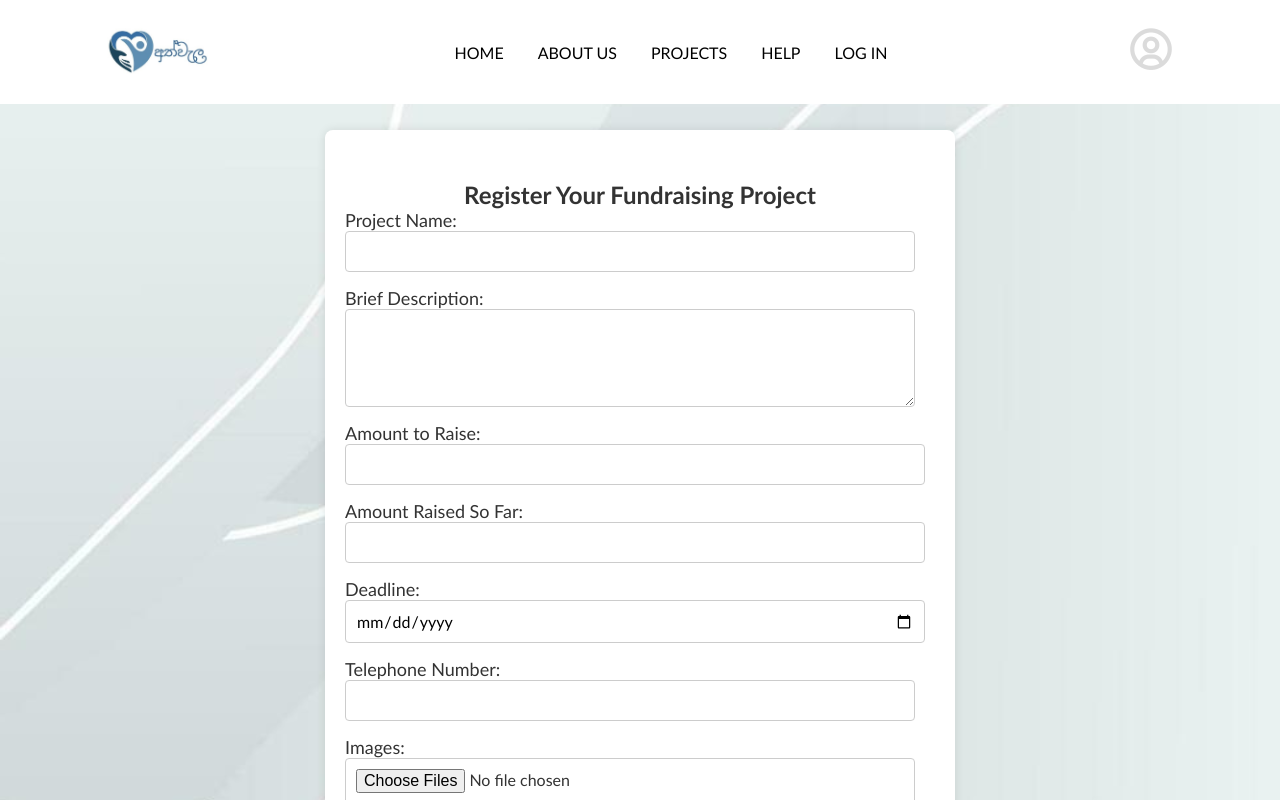
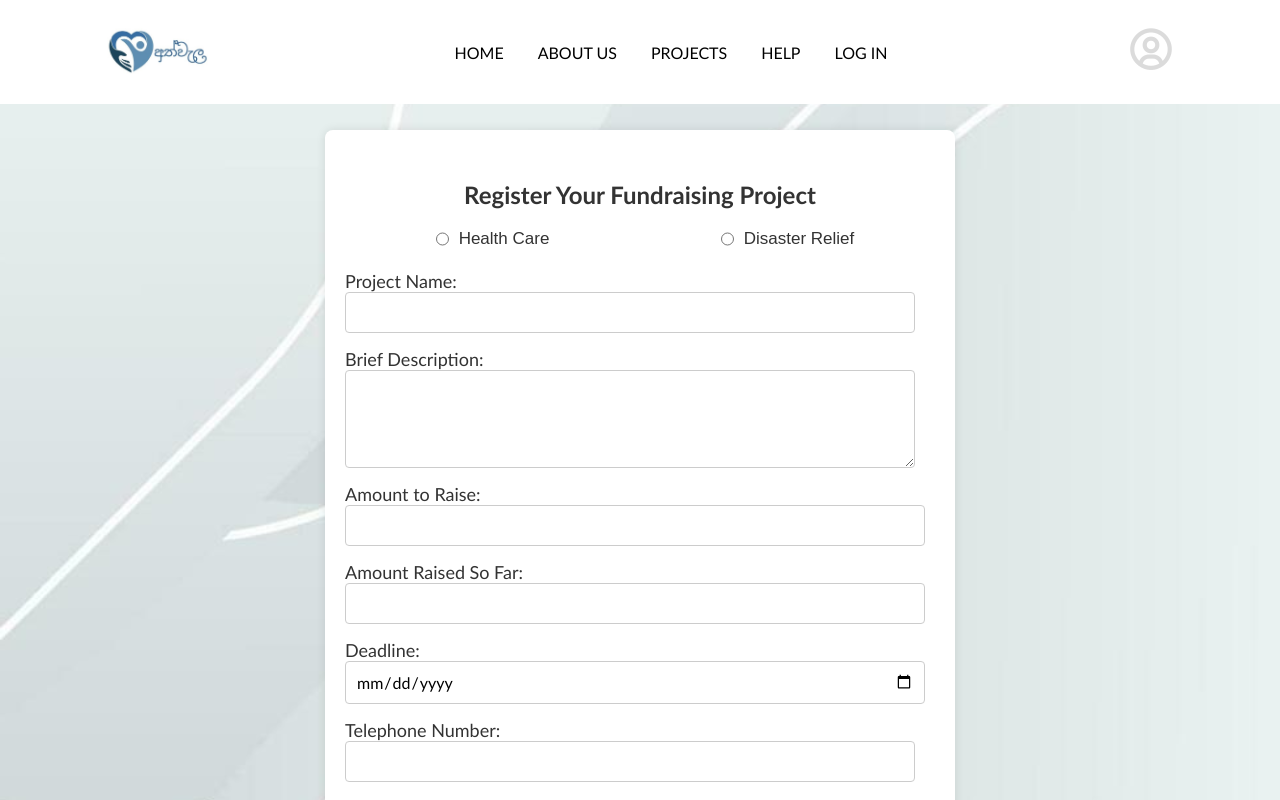
Before and after one commit to Ravindi123/athwela, a React (Create React App) app: page /projectRegistration in a window 1280 px wide. Built offline with nearby package versions, Linux system fonts and the light colour scheme; no server answers.

Commit message:
done home and project registration

```diff
--- a/src/pages/homeRegistration.js
+++ b/src/pages/homeRegistration.js
@@ -2,10 +2,9 @@ import React, { useState } from 'react';
 import styles from '../styles/homeRegistration.module.css';
 // import {app} from '../firebase';
 import { db, storage } from '../firebase';
-// import { doc, setDoc } from "firebase/firestore";
+import { doc, setDoc } from "firebase/firestore";
 import { collection, addDoc } from 'firebase/firestore';
-// import { getStorage } from "firebase/storage";
-import { ref, uploadBytes, getDownloadURL } from "firebase/storage";
+import { getStorage, ref, uploadBytes, getDownloadURL } from "firebase/storage";
 import { toast } from 'react-toastify';
 
 const HomeRegistration = () => {
@@ -23,6 +22,8 @@ const HomeRegistration = () => {
     const [homeType, setHomeType] = useState(''); // State to track selected home type
     const [checkbox, setCheckbox] = useState(false);
 
+    const [loading, setLoading] = useState(false);
+
     const handleHome = async (e) => {
         e.preventDefault();
 
@@ -32,7 +33,7 @@ const HomeRegistration = () => {
             return;
         }
 
-        if (district === ""){
+        if (district === "") {
             console.log("Please select a valid district");
             toast.error("Please select a district");
             return;
@@ -48,7 +49,26 @@ const HomeRegistration = () => {
             return;
         }
 
+        // const storage = getStorage();
+        // const storageRef = ref(storage, 'images');
+
+        setLoading(true);
+
         try {
+
+            // const url = async () => {
+            //     if (!image) {
+            //         alert("Please select an image first!");
+            //         return;
+            //     }
+
+            //     const storageRef = ref(getStorage(), `images/${image.name}`);  // Create a storage reference
+
+            //     // Start the file upload
+            //     const uploadTask = uploadBytes(storageRef, image);
+
+            //     return await getDownloadURL(uploadTask.snapshot.ref);
+            // }
             // Upload images to Firebase Storage
             const imageUrls = await Promise.all(
                 [...images].map(async (image) => {
@@ -59,7 +79,7 @@ const HomeRegistration = () => {
             );
 
             // Determine the collection name based on selected home type
-            const collectionName = homeType === 'childHome' ? "Children's Home" : "Adults Home";
+            const collectionName = homeType === 'childHome' ? "Children's Home" : "Adults' Home";
 
             // Store project details in the correct Firestore collection
             // await addDoc(doc(db, collectionName, projectName), {
@@ -86,19 +106,28 @@ const HomeRegistration = () => {
                 facebook: facebook,
                 instagram: instagram,
                 socialmedia: socialmedia,
+                images: imageUrls,
             });
             console.log("Document written with ID: ", docRef.id);
 
             console.log("Home registered and data stored successfully in", collectionName);
-            toast.success("Home "+ homeName+ " registered successfully");
+            toast.success("Home " + homeName + " registered successfully");
         } catch (error) {
             console.log("Error:", error.message);
+        } finally {
+            setLoading(false);
         }
     };
 
     const handleImageChange = (e) => {
         setImages(e.target.files);
     };
+
+    // const handleImageChange = (e) => {
+    //     if (e.target.files[0]) {
+    //         setImage(e.target.files[0]);
+    //     }
+    // };
 
     const handleHomeTypeChange = (e) => {
         setHomeType(e.target.value);
@@ -107,7 +136,10 @@ const HomeRegistration = () => {
     return (
         <section className={styles.form_container}>
             <h2>Register a Children's/ Adults' home</h2>
-            <form onSubmit={handleHome}>
+            {loading ? (
+                <p>Loading...</p>
+            ):(
+                <form onSubmit={handleHome}>
                 <div className={styles.radioGroup}>
                     <div className={styles.form_group_tick}>
                         <input className={styles.form_check_input} type="radio" name="inlineRadioOptions" id="inlineRadio1" value="childHome" onChange={handleHomeTypeChange} />
@@ -120,11 +152,11 @@ const HomeRegistration = () => {
                 </div>
                 <div className={styles.form_group}>
                     <label htmlFor="project-name">Home Name:</label>
-                    <input type="text" id="project-name" name="project-name" required onChange={(e) => setName(e.target.value)}/>
+                    <input type="text" id="project-name" name="project-name" required onChange={(e) => setName(e.target.value)} />
                 </div>
                 <div className={styles.form_group}>
                     <label htmlFor="description">Telephone</label>
-                    <input type="text" className="form-control" id="inputEmail3" onChange={(e) => setTel(e.target.value)} required/>
+                    <input type="text" className="form-control" id="inputEmail3" onChange={(e) => setTel(e.target.value)} required />
                 </div>
                 <div className={styles.form_group}>
                     <label htmlFor="description">Description:</label>
@@ -133,11 +165,11 @@ const HomeRegistration = () => {
                 <div>
                     <div className={styles.form_group}>
                         <label htmlFor="inputAddress" className="form-label">Address</label>
-                        <input type="text" className="form-control" id="inputAddress" placeholder="1234 Main St" onChange={(e) => setAddress(e.target.value)} required/>
+                        <input type="text" className="form-control" id="inputAddress" placeholder="1234 Main St" onChange={(e) => setAddress(e.target.value)} required />
                     </div>
                     <div className={styles.form_group}>
                         <label htmlFor="inputCity" className="form-label">City</label>
-                        <input type="text" className="form-control" id="inputCity" onChange={(e) => setCity(e.target.value)} required/>
+                        <input type="text" className="form-control" id="inputCity" onChange={(e) => setCity(e.target.value)} required />
                     </div>
                     <div className={styles.form_group}>
                         <label htmlFor="inputState" className="form-label">District</label>
@@ -183,7 +215,7 @@ const HomeRegistration = () => {
                     <div className={styles.form_group}>
                         <label htmlFor="inputAddress" className="form-label">Images</label>
                         <div>
-                            <input type="file" className="form-control" id="inputGroupFile02" onChange={handleImageChange} />
+                            <input type="file" className="form-control" id="inputGroupFile02" onChange={handleImageChange} multiple />
                         </div>
                     </div>
                     <div className={styles.form_group}>
@@ -197,6 +229,8 @@ const HomeRegistration = () => {
                     <button className={styles.button} type="submit">Submit</button>
                 </div>
             </form>
+            )}
+
         </section>
     );
 }
--- a/src/pages/projectRegistration.js
+++ b/src/pages/projectRegistration.js
@@ -1,50 +1,154 @@
-import React from 'react';
+import React, { useState } from 'react';
 import styles from '../styles/projectRegistration.module.css';
+// import {app} from '../firebase';
+import { db, storage } from '../firebase';
+import { doc, setDoc } from "firebase/firestore";
+import { collection, addDoc } from 'firebase/firestore';
+import { getStorage, ref, uploadBytes, getDownloadURL } from "firebase/storage";
+import { toast } from 'react-toastify';
 
 const ProjectRegistration = () => {
+    const [projectName, setProjectName] = useState('');
+    const [description, setDescription] = useState('');
+    const [amount, setAmount] = useState(0);
+    const [raised, setRaised] = useState('');
+    const [deadline, setDeadline] = useState('');
+    const [phone, setPhone] = useState('');
+    const [images, setImages] = useState([]);
+    const [evidence, setEvidence] = useState('');
+    const [bankDetails, setBankDetails] = useState('');
+    const [projectType, setProjectType] = useState('');
+    const [checkbox, setCheckbox] = useState(false);
+
+    const [loading, setLoading] = useState(false);
+
+    const handleProject = async (e) => {
+        e.preventDefault();
+
+        if (!projectType) {
+            console.log("Please select a project type");
+            toast.error("Select a project type");
+            return;
+        }
+
+        if (checkbox === false) {
+            console.log("Please agree to the terms");
+            toast.error("Please agree to the terms");
+            return;
+        }
+
+        if (!/^\d{10}$/.test(phone)) {
+            console.log("Invalid phone number");
+            toast.error("Invalid phone number");
+            return;
+        }
+
+        setLoading(true);
+
+        try {
+            const imageUrls = await Promise.all(
+                [...images].map(async (image) => {
+                    const imageRef = ref(storage, `images/${image.name}`);
+                    await uploadBytes(imageRef, image);
+                    return await getDownloadURL(imageRef);
+                })
+            );
+
+            const evidenceUrls = await Promise.all(
+                [...evidence].map(async (evidence) => {
+                    const evidenceRef = ref(storage, `evidence/${evidence.name}`);
+                    await uploadBytes(evidenceRef, evidence);
+                    return await getDownloadURL(evidenceRef);
+                })
+            );
+
+            const collectionName = projectType === 'healthCare' ? "Health Care" : "Disaster Relief";
+
+            const docRef = await addDoc(collection(db, collectionName), {
+                projectName: projectName,
+                description: description,
+                amount: amount,
+                raised: raised,
+                deadline: deadline,
+                phone: phone,
+                images: imageUrls,
+                evidence: evidenceUrls,
+                bankDetails: bankDetails,
+                projectType: projectType
+            });
+
+            console.log("Document written with ID: ", docRef.id);
+            toast.success('Project registered successfully');
+
+        } catch (error) {
+            console.error('Error uploading images:', error);
+            toast.error('Failed to upload images');
+            return;
+        } finally {
+            setLoading(false);
+        }
+    }
+
+    const handleProjectTypeChange = (e) => {
+        setProjectType(e.target.value);
+    }
+
     return (
         <section className={styles.form_container}>
             <h2>Register Your Fundraising Project</h2>
-            <form action="#" method="post" enctype="multipart/form-data">
+            {loading ? (
+                <p>Loading...</p>
+            ) : (
+                <form onSubmit={handleProject} method="post" enctype="multipart/form-data">
+                    <div className={styles.radioGroup}>
+                        <div className={styles.form_group_tick}>
+                            <input className={styles.form_check_input} type="radio" name="inlineRadioOptions" id="inlineRadio1" value="healthCare" onChange={handleProjectTypeChange} />
+                            <label className={styles.form_check_label} htmlFor="inlineRadio1">Health Care</label>
+                        </div>
+                        <div className={styles.form_group_tick}>
+                            <input className={styles.form_check_input} type="radio" name="inlineRadioOptions" id="inlineRadio2" value="parentHome" onChange={handleProjectTypeChange} />
+                            <label className={styles.form_check_label} htmlFor="inlineRadio2">Disaster Relief</label>
+                        </div>
+                    </div>
                     <div className={styles.form_group}>
                         <label htmlFor="project-name">Project Name:</label>
-                    <input type="text" id="project-name" name="project-name" required />
+                        <input type="text" id="project-name" name="project-name" required onChange={(e) => setProjectName(e.target.value)} />
                     </div>
                     <div className={styles.form_group}>
                         <label htmlFor="description">Brief Description:</label>
-                    <textarea id="description" name="description" rows="4" required></textarea>
+                        <textarea id="description" name="description" rows="4" required onChange={(e) => setDescription(e.target.value)}></textarea>
                     </div>
                     <div className={styles.form_group}>
                         <label htmlFor="amount">Amount to Raise:</label>
-                    <input type="number" id="amount" name="amount" required />
+                        <input type="number" id="amount" name="amount" required onChange={(e) => setAmount(e.target.value)} />
                     </div>
                     <div className={styles.form_group}>
                         <label htmlFor="raised">Amount Raised So Far:</label>
-                    <input type="number" id="raised" name="raised" required />
+                        <input type="number" id="raised" name="raised" required onChange={(e) => setRaised(e.target.value)} />
                     </div>
                     <div className={styles.form_group}>
                         <label htmlFor="deadline">Deadline:</label>
-                    <input type="date" id="deadline" name="deadline" required />
+                        <input type="date" id="deadline" name="deadline" required onChange={(e) => setDeadline(e.target.value)} />
                     </div>
                     <div className={styles.form_group}>
                         <label htmlFor="phone">Telephone Number:</label>
-                    <input type="tel" id="phone" name="phone" required />
+                        <input type="tel" id="phone" name="phone" required onChange={(e) => setPhone(e.target.value)} />
                     </div>
                     <div className={styles.form_group}>
                         <label htmlFor="images">Images:</label>
-                    <input type="file" id="images" name="images" accept="image/*" multiple required />
+                        <input type="file" id="images" name="images" accept="image/*" multiple required onChange={(e) => setImages(e.target.files)} />
                     </div>
                     <div className={styles.form_group}>
                         <label htmlFor="evidence">Evidence Document:</label>
-                    <input type="file" id="evidence" name="evidence" accept=".pdf,.doc,.docx" required />
+                        <input type="file" id="evidence" name="evidence" accept=".pdf,.doc,.docx" multiple required onChange={(e) => setEvidence(e.target.files)} />
                     </div>
                     <div className={styles.form_group}>
                         <label htmlFor="bank-details">Bank Details:</label>
-                    <textarea id="bank-details" name="bank-details" rows="2" required></textarea>
+                        <textarea id="bank-details" name="bank-details" rows="2" required onChange={(e) => setBankDetails(e.target.value)}></textarea>
                     </div>
                     <div className={styles.form_check}>
                         <div className={styles.checkboxContainer}>
-                        <input className={styles.form_check_input} type="checkbox" value="" id="flexCheckCheckedDisabled" />
+                            <input className={styles.form_check_input} type="checkbox" checked={checkbox} onChange={(e) => setCheckbox(e.target.checked)} />
                             <label className={styles.form_check_label} htmlFor="flexCheckCheckedDisabled">
                                 I hereby declare that the information provided is accurate.
                             </label>
@@ -52,6 +156,8 @@ const ProjectRegistration = () => {
                     </div>
                     <button className={styles.button} type="submit">Submit</button>
                 </form>
+            )}
+
         </section>
 
     );
--- a/src/pages/userProfile.js
+++ b/src/pages/userProfile.js
@@ -1,7 +1,7 @@
 import React, { useEffect, useState } from 'react';
 import '../styles/userProfile.css';
 import { auth, db } from '../firebase';
-import {  getDoc, doc } from 'firebase/firestore';
+import { getDoc, doc } from 'firebase/firestore';
 import { toast } from 'react-toastify';
 
 const UserProfile = () => {
--- a/src/styles/homeRegistration.module.css
+++ b/src/styles/homeRegistration.module.css
@@ -183,6 +183,7 @@ select {
     font-size: 20px;
     color: #333;
     margin-bottom: 2.5%;
+    justify-content: center;
 }
 
 label{
--- a/src/styles/projectRegistration.module.css
+++ b/src/styles/projectRegistration.module.css
@@ -128,6 +128,7 @@ textarea {
     font-size: 20px;
     color: #333;
     margin-bottom: 2.5%;
+    justify-content: center;
 }
 
 .form_check_label {
```
Lines whose indentation alone changed are shown as unchanged.
